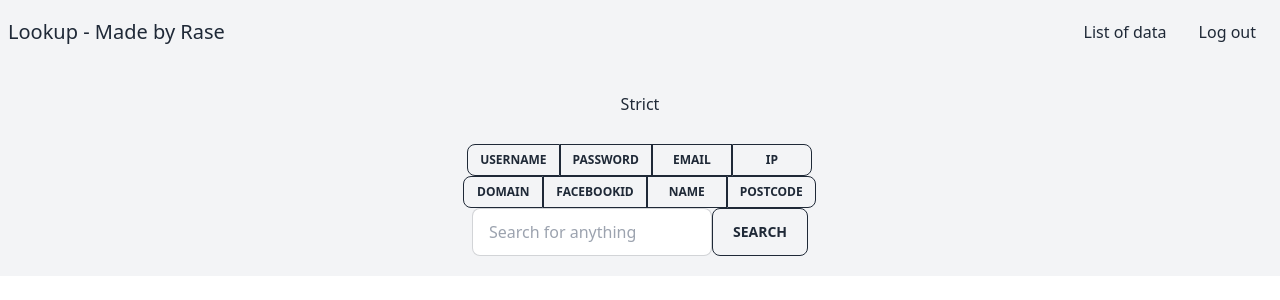
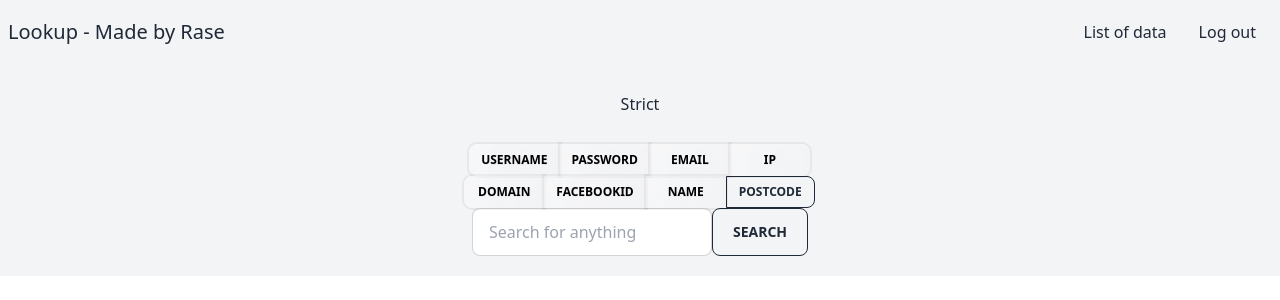
Before and after one commit to 52617365/Lookup, a Next.js app: page /lookup in a window 1280 px wide. Shown: the top 300 px of the page. Built offline with nearby package versions, Linux system fonts and the light colour scheme.

Commit message:
changed buttons to glass buttons.
Signed-off-by: 52617365 <rasengithub@protonmail.com>

```diff
--- a/components/LookUpOptionButtons.tsx
+++ b/components/LookUpOptionButtons.tsx
@@ -18,7 +18,7 @@ export default function LookUpOptionButtons({
                     name="options"
                     value={"username"}
                     data-title={"username"}
-                    className="btn btn-outline btn-sm text-xs hover:bg-gray-200"
+                    className="btn glass btn-sm text-xs hover:bg-gray-200 text-black"
                 />
                 <input
                     style={{minWidth: 80}}
@@ -26,7 +26,7 @@ export default function LookUpOptionButtons({
                     name="options"
                     value={"password"}
                     data-title={"password"}
-                    className="btn btn-outline btn-sm text-xs hover:bg-gray-200"
+                    className="btn glass btn-sm text-xs hover:bg-gray-200 text-black"
                 />
                 <input
                     style={{minWidth: 80}}
@@ -34,7 +34,7 @@ export default function LookUpOptionButtons({
                     name="options"
                     value={"email"}
                     data-title={"email"}
-                    className="btn btn-outline btn-sm text-xs hover:bg-gray-200"
+                    className="btn glass btn-sm text-xs hover:bg-gray-200 text-black"
                 />
                 <input
                     style={{minWidth: 80}}
@@ -42,7 +42,7 @@ export default function LookUpOptionButtons({
                     name="options"
                     value={"ipaddress"}
                     data-title={"ip"}
-                    className="btn btn-outline btn-sm text-xs hover:bg-gray-200"
+                    className="btn glass btn-sm text-xs hover:bg-gray-200 active:bg-blue-600 text-black"
                 />
             </div>
             <div
@@ -56,7 +56,7 @@ export default function LookUpOptionButtons({
                        name="options"
                        value={"domain"}
                        data-title={"domain"}
-                       className="btn btn-outline btn-sm text-xs hover:bg-gray-200"
+                       className="btn glass btn-sm text-xs hover:bg-gray-200 text-black"
                 />
                 <input
                     style={{minWidth: 80}}
@@ -64,7 +64,7 @@ export default function LookUpOptionButtons({
                     name="options"
                     value={"fb id"}
                     data-title={"facebookid"}
-                    className="btn btn-outline btn-sm text-xs hover:bg-gray-200"
+                    className="btn glass btn-sm text-xs hover:bg-gray-200 text-black"
                 />
                 <input
                     style={{minWidth: 80}}
@@ -72,7 +72,7 @@ export default function LookUpOptionButtons({
                     name="options"
                     value={"name"}
                     data-title={"name"}
-                    className="btn btn-outline btn-sm text-xs hover:bg-gray-200"
+                    className="btn glass btn-sm text-xs hover:bg-gray-200 text-black"
                 />
                 <input
                     style={{minWidth: 80}}
--- a/pages/lookup.tsx
+++ b/pages/lookup.tsx
@@ -39,10 +39,12 @@ function renderDatabaseResults(
         return;
     }
     if (isError) {
-        return <p className={"bg-gray-100"}>There was an error fetching the databases</p>;
+        return (
+            <p className={"bg-gray-100"}>There was an error fetching the databases</p>
+        );
     }
     if (results.data.length === 0 && !isFetched) {
-        return <></>
+        return <></>;
     }
 
     return results.data.map((result: any, index: number) => {
```
